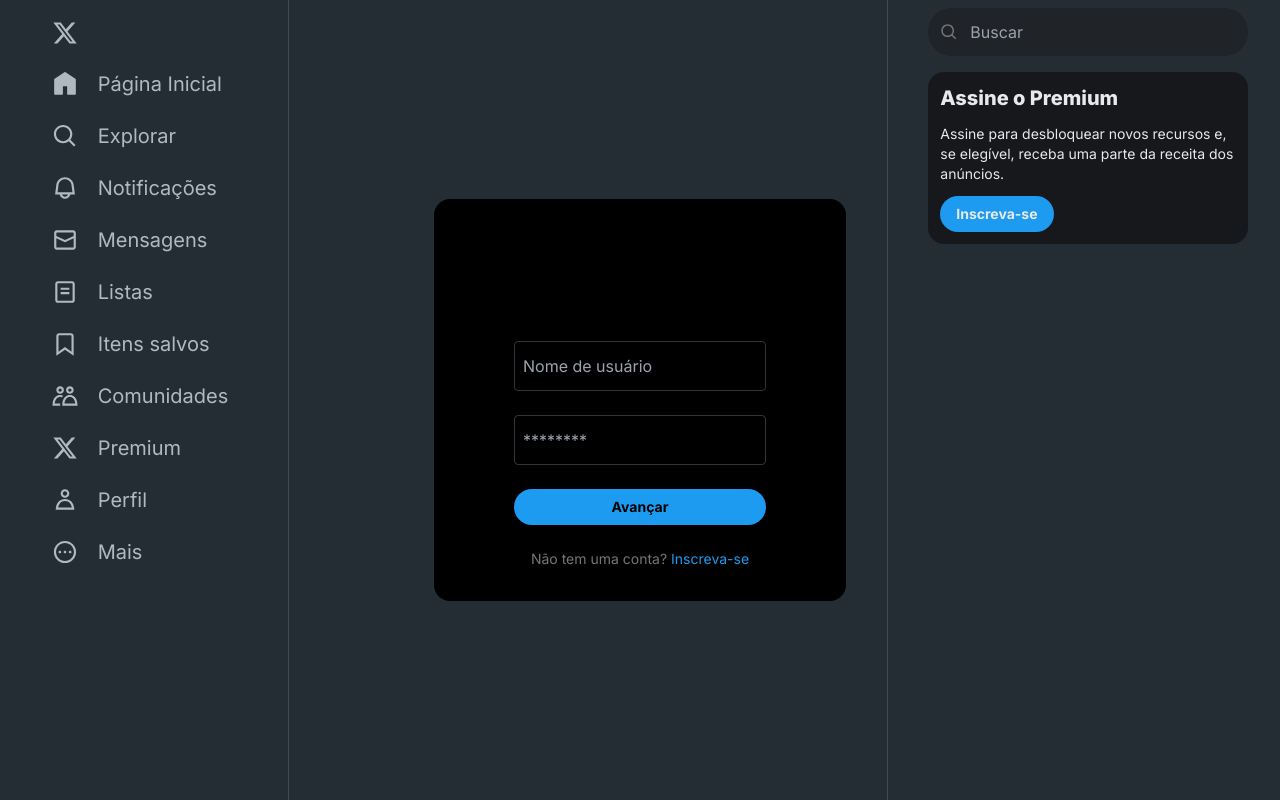
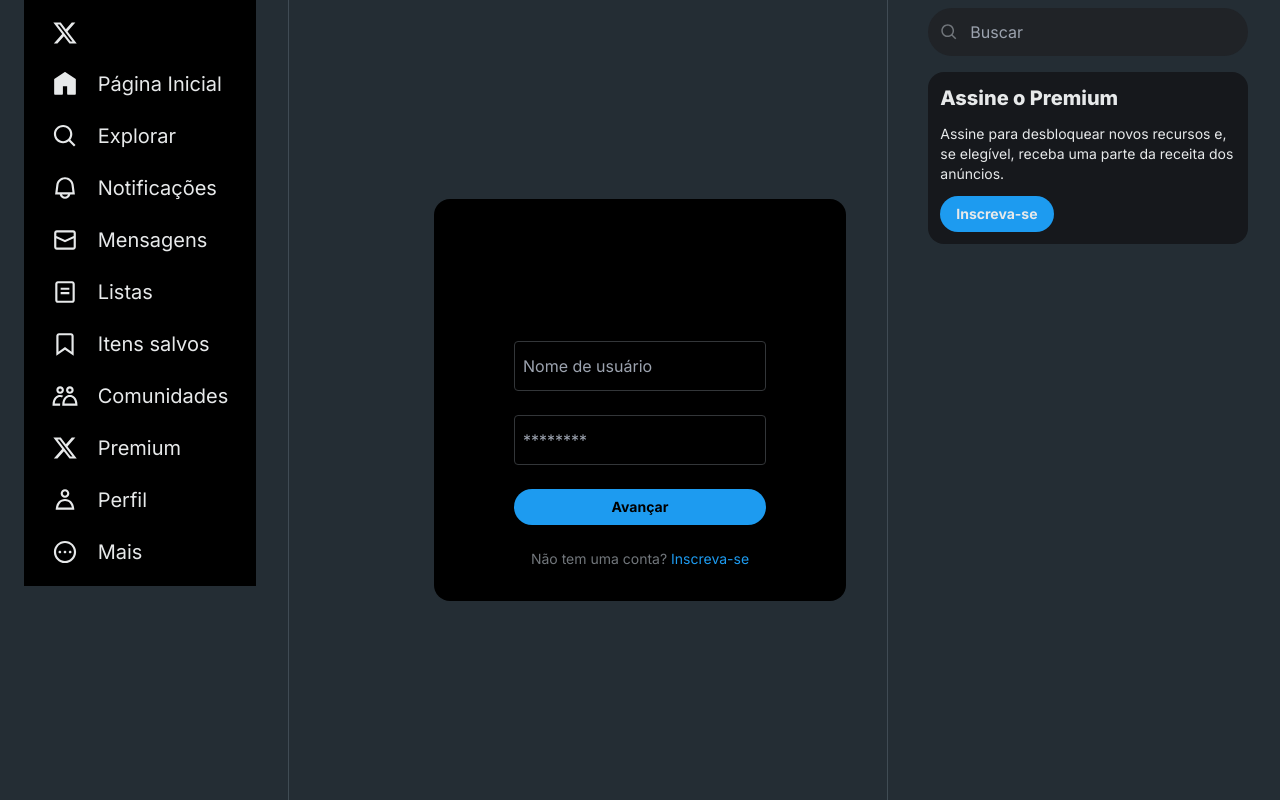
Before and after one commit to JoelsonFerreira/feeling-app, a Next.js app: page /login in a window 1280 px wide. Built offline with nearby package versions, Linux system fonts and the light colour scheme.

Commit message:
feat: navbar styles

```diff
--- a/src/app/layout.tsx
+++ b/src/app/layout.tsx
@@ -24,7 +24,7 @@
       <body className={inter.className}>
         <div className="min-h-screen bg-black xl:grid xl:justify-center xl:grid-cols-[auto_min(600px,100%)_auto] gap-8">
           <Navbar />
-          <main className="lg:border-x border-[#2F3336] w-full">
+          <main className="lg:border-x border-[#2F3336] w-full pb-16 lg:pb-0">
             {children}
           </main>
           <Trends />
--- a/src/components/common/navbar.tsx
+++ b/src/components/common/navbar.tsx
@@ -146,7 +146,7 @@
 
 export function Navbar() {
   return (
-    <header className="fixed bottom-0 left-0 w-full overflow-hidden bg-black lg:sticky lg:bottom-[unset] lg:top-0 p-2 h-max">
+    <header className="fixed bottom-0 left-0 w-full z-10 overflow-hidden bg-black lg:sticky lg:bottom-[unset] lg:top-0 p-2 h-max border-t border-[#2F3336] lg:border-none">
       <nav className="flex justify-between lg:flex-col items-start">
         {navLinks.map(({
           Icon,
--- a/src/components/post/create-post.tsx
+++ b/src/components/post/create-post.tsx
@@ -59,7 +59,7 @@
 
 export function CreatePost({ user, parentPostId }: { user: User, parentPostId?: string }) {
   return (
-    <div className="p-4 flex items-start gap-3">
+    <div className="p-4 flex items-start gap-3 border-b border-[#2F3336]">
       <Avatar alt="" src={user.avatar ?? ""} />
       <form className="flex flex-col grow gap-4" action={savePost}>
         <textarea placeholder="O que está acontecendo?" className="w-full bg-transparent" name="status" />
--- a/src/components/post/index.tsx
+++ b/src/components/post/index.tsx
@@ -35,7 +35,7 @@
 
 export function Post({ post, user }: { post: TPost, user: User | null }) {
   return (
-    <section className="border-y border-[#2F3336] p-4 flex gap-3 justify-start items-start">
+    <section className="border-b border-[#2F3336] p-4 flex gap-3 justify-start items-start">
       <Avatar alt="" src={post.user?.avatar ?? ""} />
       <article className="w-full flex flex-col">
         <header className="flex items-center justify-between gap-1">
```
